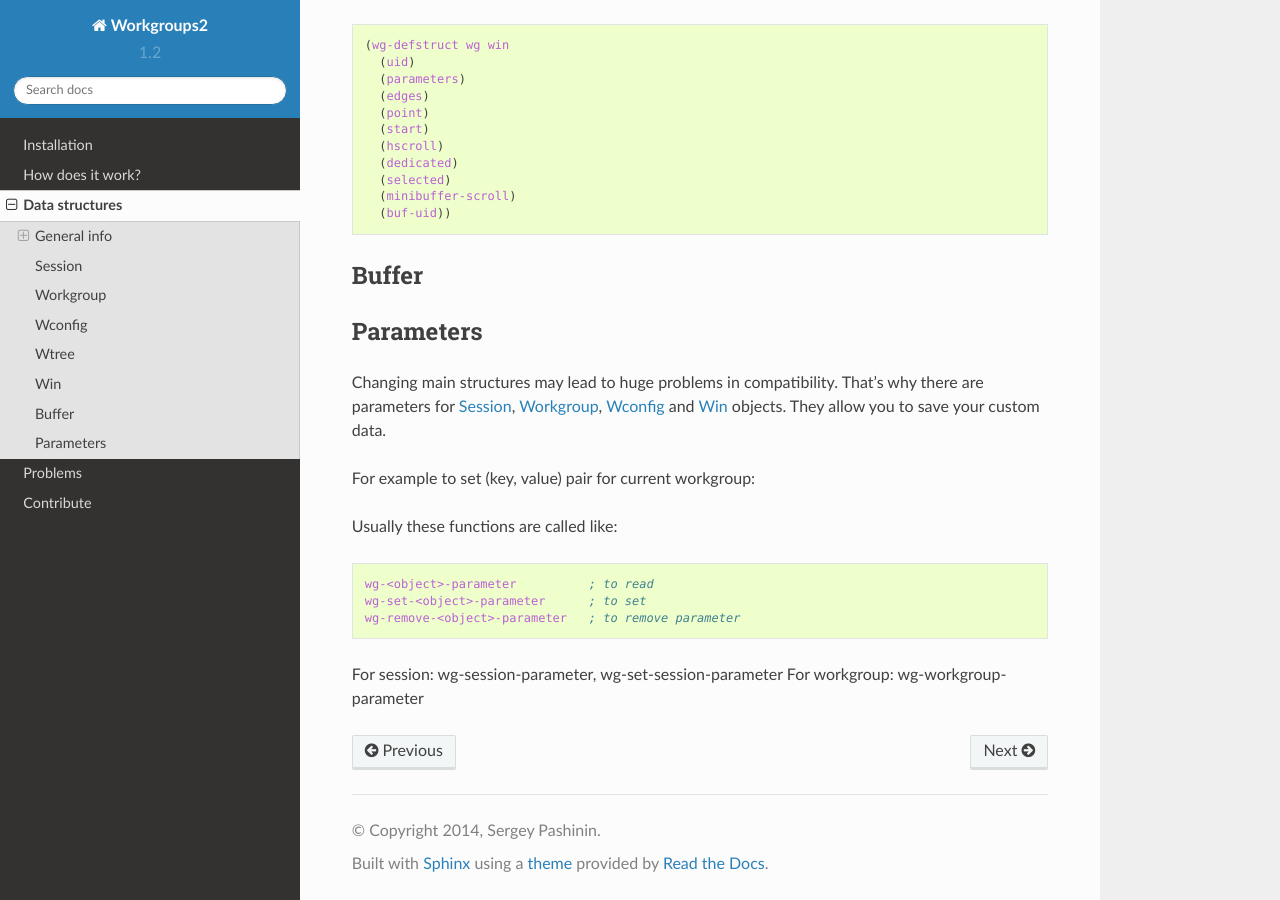
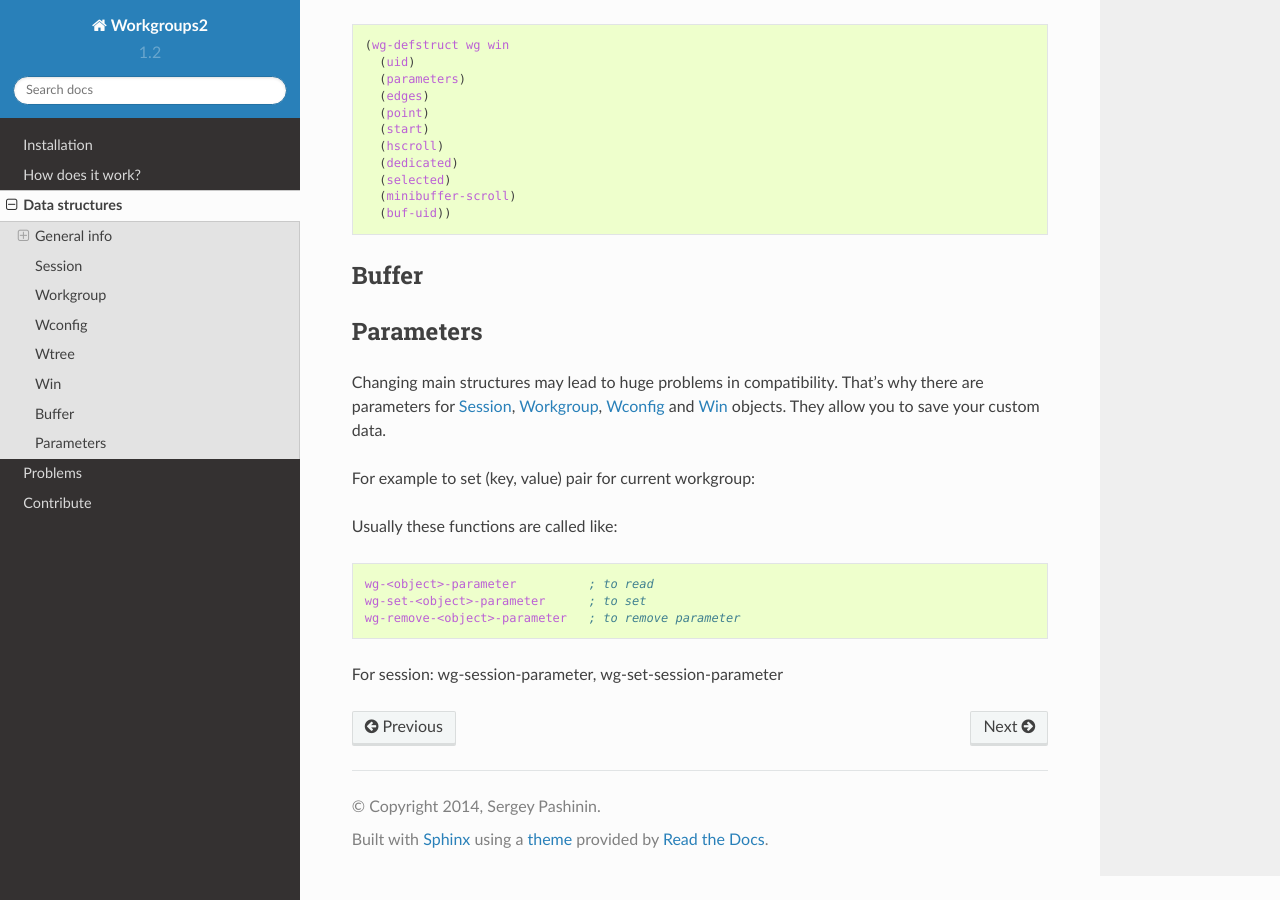
Before and after one commit to pashinin/workgroups2, a Sphinx documentation site: the page built from doc/guide/data-structures.rst, in a window 1280 px wide and 900 px high, scrolled down 2674 px. Built offline with Sphinx 7.4.7 and the Read the Docs theme 2.0.0, drawn with Linux system fonts in a browser that asks for light colours; pages that are not in the unit, such as notebooks, are missing from menus.

Commit message:
clean code

```diff
--- a/doc/guide/data-structures.rst
+++ b/doc/guide/data-structures.rst
@@ -197,4 +197,3 @@ Usually these functions are called like:
      wg-remove-<object>-parameter   ; to remove parameter
 
 For session: wg-session-parameter, wg-set-session-parameter
-For workgroup: wg-workgroup-parameter
```
Also changed, not shown: 1 other file.
